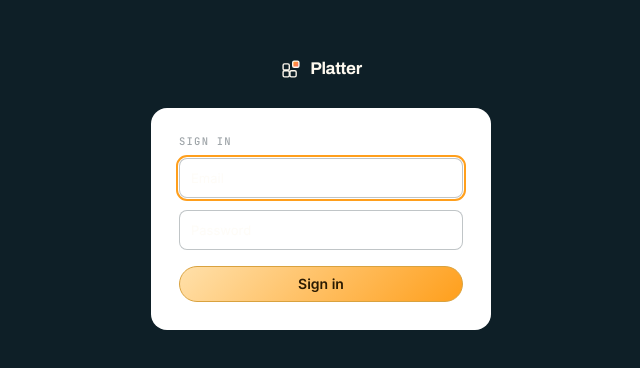
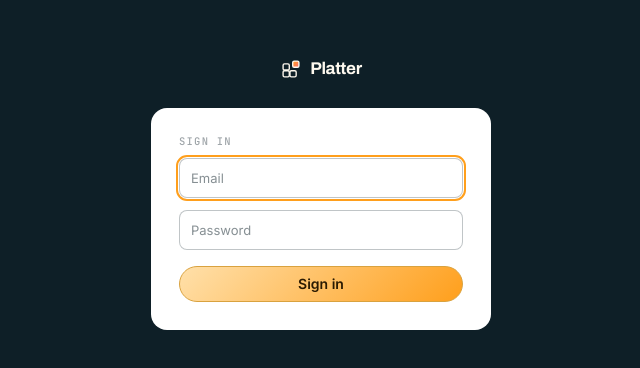
Before and after one commit to hcobuilders/platter_app, a Next.js app in the folder app/: page /login in a window 1280 px wide. Shown: the part 206-574 px from the top of the page, without its empty margins (319-959 px from the left). Built offline with nearby package versions, Linux system fonts and the light colour scheme; no server answers.

Commit message:
Fix invisible login input text
body sets color: var(--text-invert) (light, for the dark shell) and the
login card never reset it, so input text inherited white-on-white against
the card's light background — unreadable.

```diff
--- a/app/src/app/login/page.tsx
+++ b/app/src/app/login/page.tsx
@@ -20,7 +20,7 @@ export default async function LoginPage({
       <form
         action={loginAction}
         className="flex flex-col gap-3"
-        style={{ background: "var(--bg-surface-raised)", borderRadius: "var(--r-lg)", padding: 28, width: 340, boxShadow: "var(--e-2)" }}
+        style={{ background: "var(--bg-surface-raised)", color: "var(--text)", borderRadius: "var(--r-lg)", padding: 28, width: 340, boxShadow: "var(--e-2)" }}
       >
         <input type="hidden" name="from" value={from ?? "/"} />
         <div className="lbl">Sign in</div>
```
